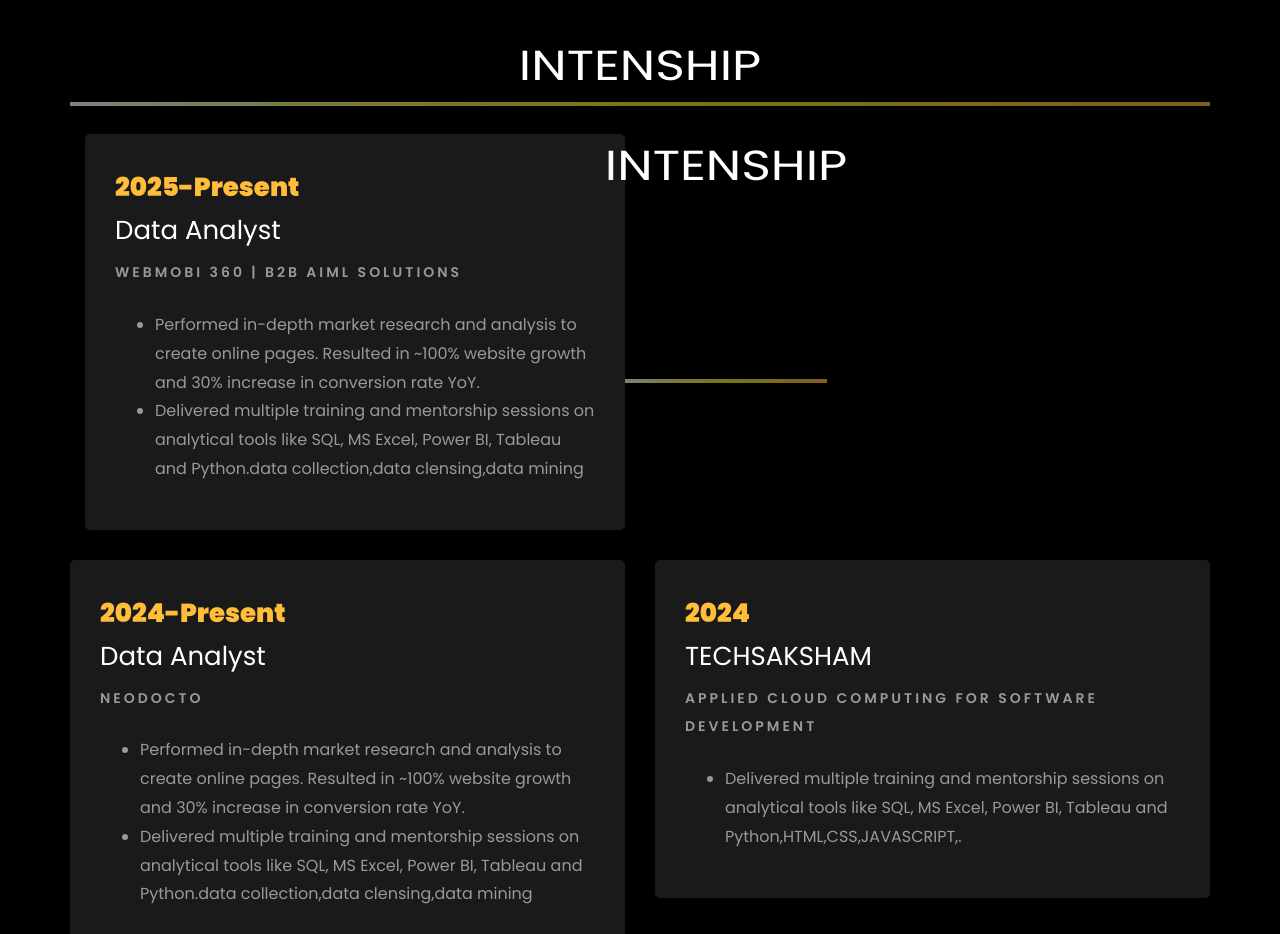
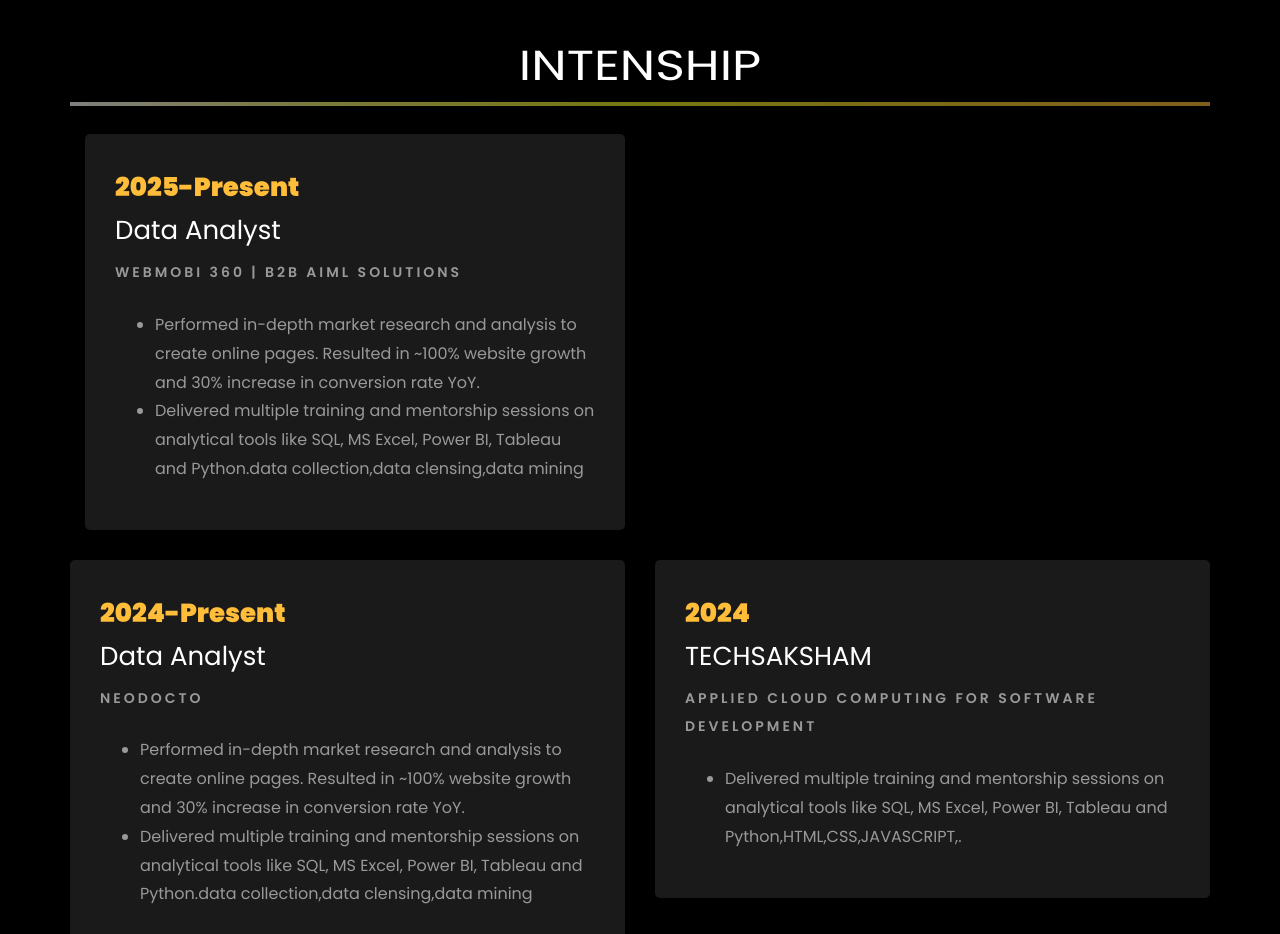
Before and after one commit to rohitwarkade/rohitwarkade.github.io, a plain HTML site: page index.html in a window 1280 px wide. Shown: the part 2020-2954 px from the top of the page. Drawn offline with Linux system fonts and the light colour scheme; animation ran at ten frames a second; files whose address does not match are found by name.

Commit message:
Update index.html

```diff
--- a/index.html
+++ b/index.html
@@ -349,10 +349,7 @@
 
 				</div>
 
-		<div class="row">
-			<h1 class="big-4">INTENSHIP</h1>
-			<div class="underline"></div>
-		</div>
+
 		<br>
 
 		<div class="row">
```
